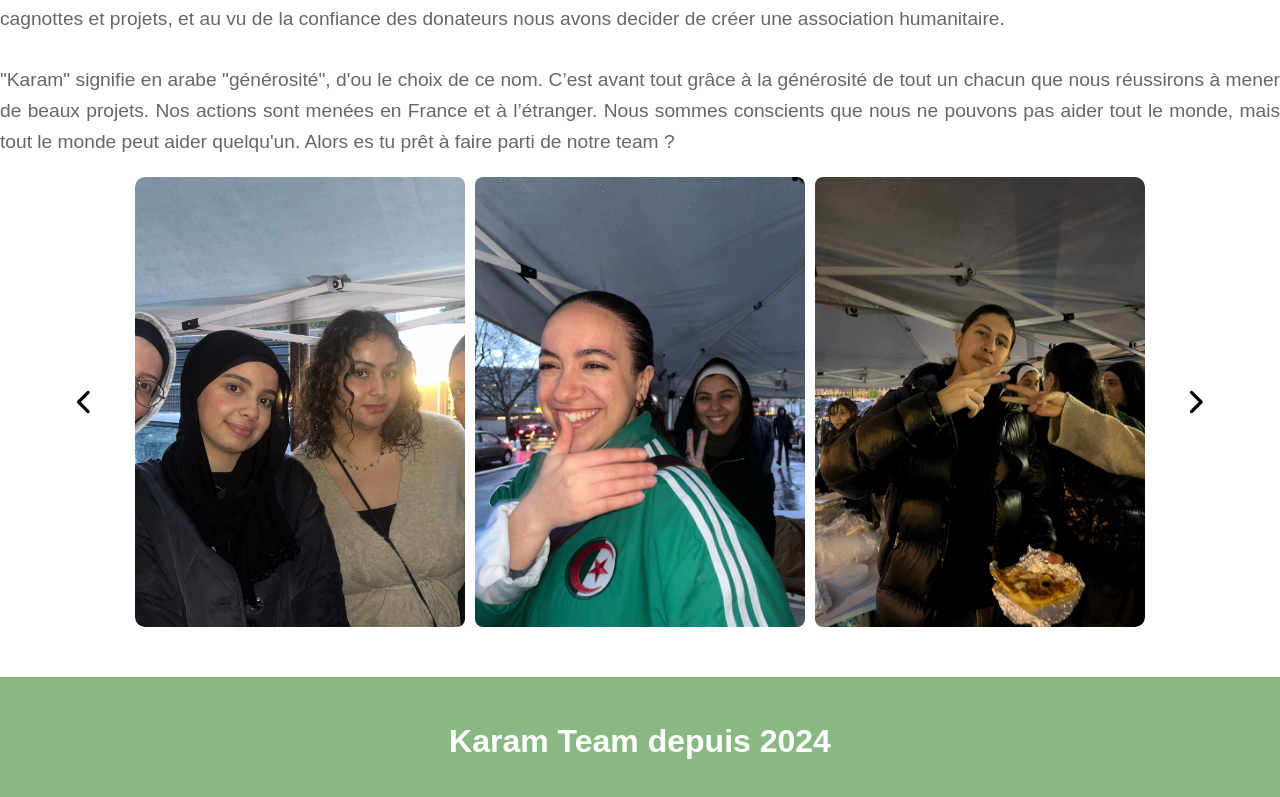
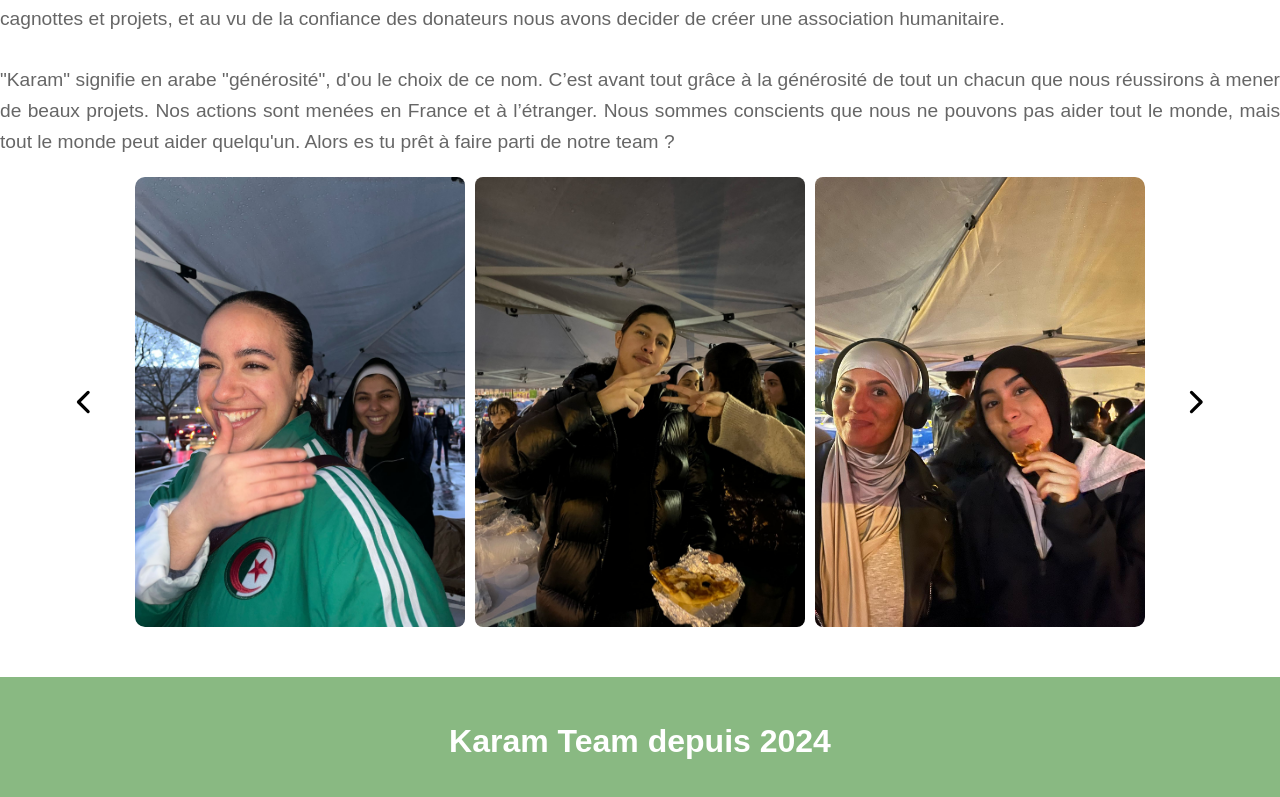
Before and after one commit to bilou931/Karam-Team, a Next.js app: page /about in a window 1280 px wide. Shown: the part 587-1384 px from the top of the page. Built offline with nearby package versions, Linux system fonts and the light colour scheme.

Commit message:
enlever photo imane

```diff
--- a/src/app/about/page.js
+++ b/src/app/about/page.js
@@ -6,7 +6,6 @@ import PhotoGallerySlider from "../components/PhotoGallerySlider";
 import Head from "next/head";
 
 const photos = [
-  "/slider-about1.jpeg",
   "/slider-about2.jpeg",
   "/slider-about3.jpeg",
   "/slider-about4.jpeg",
```
